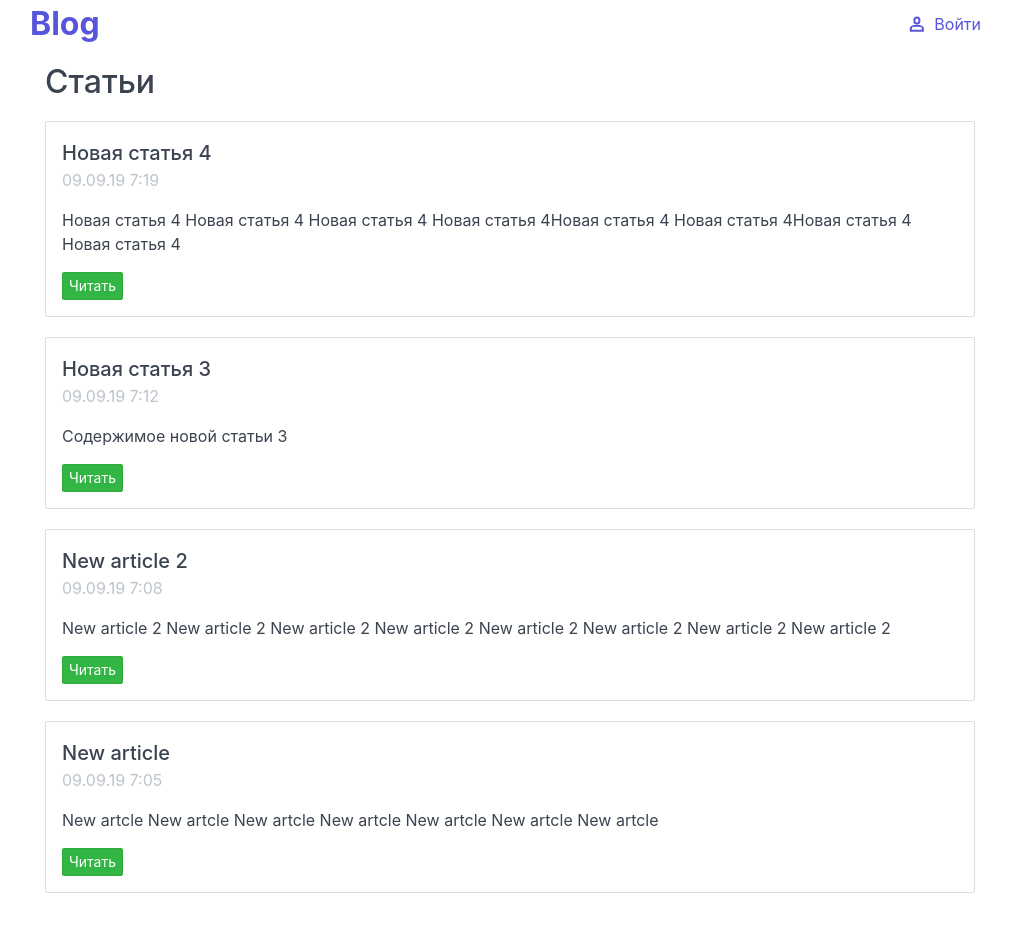
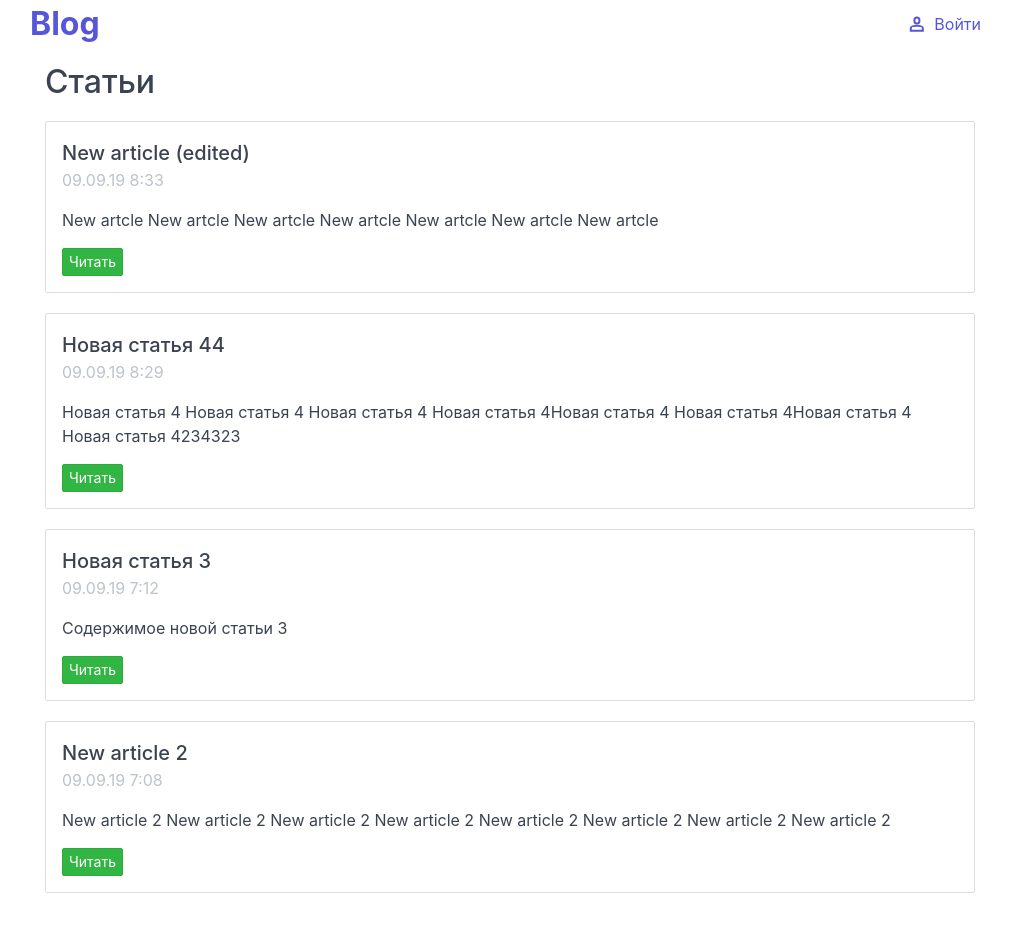
Before and after one commit to Tardigrada777/trlogic-test, a Vue app: page / in a window 1280 px wide. Shown: the whole page, without its empty margins (130-1141 px from the left). Built offline with nearby package versions, Linux system fonts and the light colour scheme; data requests are answered from the project's data file; what vue-progressbar would draw is missing.

Commit message:
Редактирование статьи

```diff
--- a/db.json
+++ b/db.json
@@ -1,9 +1,9 @@
 {
   "articles": [
     {
-      "title": "New article",
+      "title": "New article (edited)",
       "content": " New artcle New artcle New artcle New artcle New artcle New artcle New artcle",
-      "date": "2019-09-09T07:05:14.725Z",
+      "date": "2019-09-09T08:33:07.042Z",
       "id": 7
     },
     {
@@ -19,9 +19,9 @@
       "id": 9
     },
     {
-      "title": "Новая статья 4",
-      "content": "Новая статья 4 Новая статья 4 Новая статья 4 Новая статья 4Новая статья 4 Новая статья 4Новая статья 4 Новая статья 4",
-      "date": "2019-09-09T07:19:16.530Z",
+      "title": "Новая статья 44",
+      "content": "Новая статья 4 Новая статья 4 Новая статья 4 Новая статья 4Новая статья 4 Новая статья 4Новая статья 4 Новая статья 4234323",
+      "date": "2019-09-09T08:29:47.357Z",
       "id": 10
     }
   ]
--- a/src/components/EditArticleModal.vue
+++ b/src/components/EditArticleModal.vue
@@ -15,7 +15,7 @@
                 class="form-input"
                 type="text"
                 id="userLoginInput"
-                :value="article.title"
+                v-model="editedArticle.title"
                 placeholder="Название"
               />
             </div>
@@ -26,7 +26,7 @@
                 id="input-example-3"
                 placeholder="Текст статьи"
                 rows="15"
-                v-model="article.content"
+                v-model="editedArticle.content"
               ></textarea>
             </div>
           </div>
@@ -34,16 +34,16 @@
       </div>
       <div class="modal-footer">
         <button class="btn btn-error" @click="close">Отмена</button>
-        <button class="btn btn-success">Сохранить</button>
+        <button class="btn btn-success" @click="edit">Сохранить</button>
       </div>
     </div>
   </div>
 </template>
 
 <script>
+import { mapActions } from "vuex";
 export default {
   props: {
-    title: String,
     value: Boolean,
     article: {
       id: Number,
@@ -53,12 +53,23 @@ export default {
     }
   },
   data() {
-    return {};
+    return {
+      editedArticle: {}
+    };
   },
   methods: {
+    ...mapActions(["editArticle"]),
     close() {
       this.$emit("input", !this.value);
+    },
+    edit() {
+      this.editArticle(this.editedArticle).then(() => {
+        this.close();
+      });
     }
+  },
+  beforeUpdate() {
+    this.editedArticle = this.article;
   }
 };
 </script>
--- a/src/store.js
+++ b/src/store.js
@@ -96,6 +96,22 @@ export default new Vuex.Store({
           console.log(err);
           vueInstance.$Progress.fail();
         });
+    },
+    editArticle({ dispatch }, article) {
+      vueInstance.$Progress.start();
+
+      article.date = new Date();
+
+      axios
+        .put(`/articles/${article.id}`, article)
+        .then(() => {
+          dispatch('getArticles');
+          vueInstance.$Progress.finish();
+        })
+        .catch(err => {
+          console.log(err);
+          vueInstance.$Progress.fail();
+        });
     }
   },
   getters: {
```
